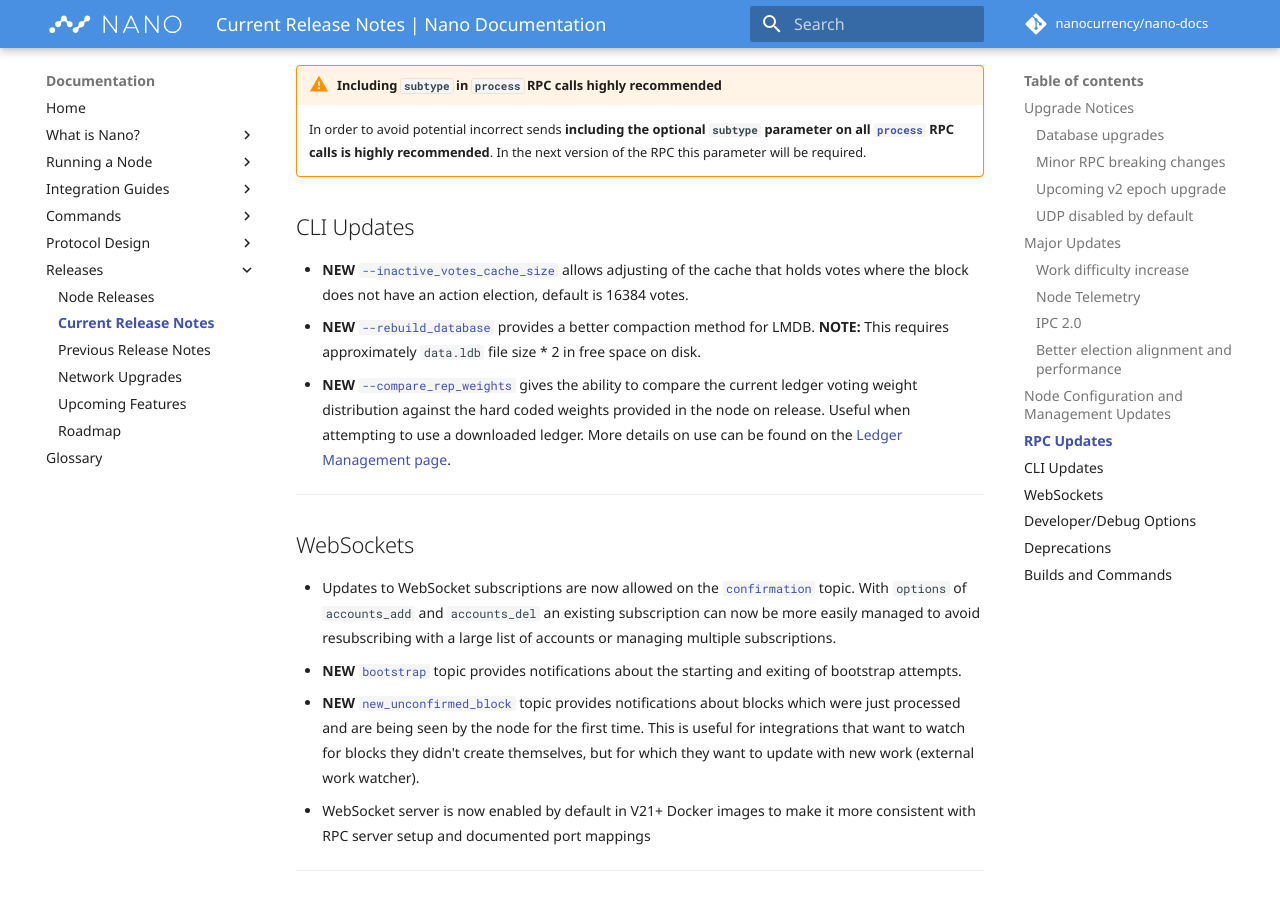
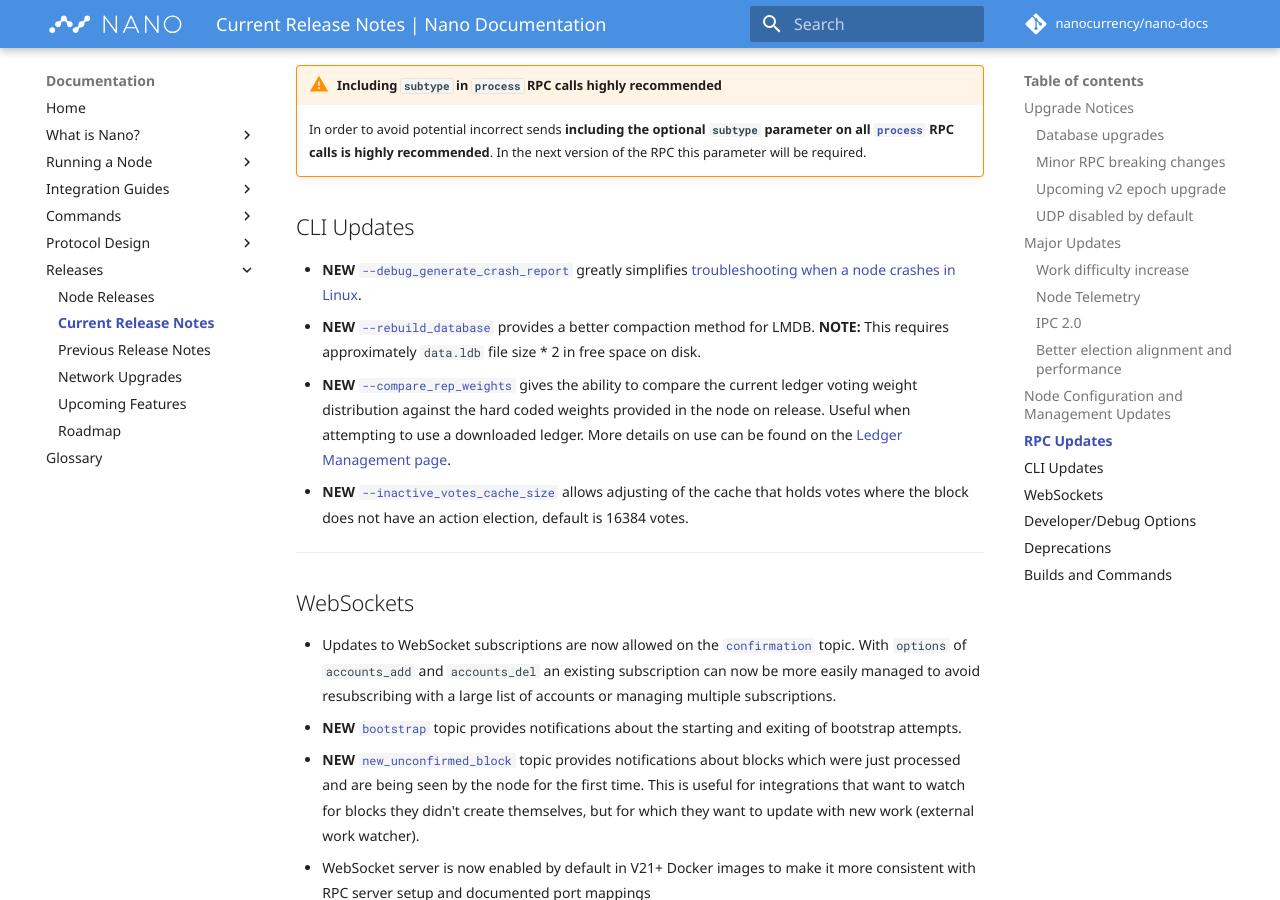
Before and after one commit to nanocurrency/nano-docs, an MkDocs documentation site: the page built from docs/releases/current-release-notes.md, in a window 1280 px wide and 900 px high, scrolled down 4323 px. Built offline with MkDocs 1.6.1 and Material for MkDocs 9.7.7, drawn with Linux system fonts in a browser that asks for light colours; comment, search, counter and statistics services are not loaded.

```diff
--- a/docs/releases/current-release-notes.md
+++ b/docs/releases/current-release-notes.md
@@ -95,9 +95,10 @@
 
 ## CLI Updates
 
-* **NEW** [`--inactive_votes_cache_size`](/commands/command-line-interface/#-inactive_votes_cache_size) allows adjusting of the cache that holds votes where the block does not have an action election, default is 16384 votes.
-* **NEW** [`--rebuild_database`](/commands/command-line-interface/#-rebuild_database) provides a better compaction method for LMDB. **NOTE:** This requires approximately `data.ldb` file size * 2 in free space on disk.
-* **NEW** [`--compare_rep_weights`](/commands/command-line-interface/#-compare_rep_weights) gives the ability to compare the current ledger voting weight distribution against the hard coded weights provided in the node on release. Useful when attempting to use a downloaded ledger. More details on use can be found on the [Ledger Management page](/running-a-node/ledger-management).
+* **NEW** [`--debug_generate_crash_report`](../commands/command-line-interface.md#-debug_generate_crash_report) greatly simplifies [troubleshooting when a node crashes in Linux](../running-a-node/troubleshooting.md#what-to-do-if-the-node-crashes-linux).
+* **NEW** [`--rebuild_database`](../commands/command-line-interface.md#-rebuild_database) provides a better compaction method for LMDB. **NOTE:** This requires approximately `data.ldb` file size * 2 in free space on disk.
+* **NEW** [`--compare_rep_weights`](../commands/command-line-interface.md#-compare_rep_weights) gives the ability to compare the current ledger voting weight distribution against the hard coded weights provided in the node on release. Useful when attempting to use a downloaded ledger. More details on use can be found on the [Ledger Management page](../running-a-node/ledger-management.md).
+* **NEW** [`--inactive_votes_cache_size`](../commands/command-line-interface.md#-inactive_votes_cache_size) allows adjusting of the cache that holds votes where the block does not have an action election, default is 16384 votes.
 
 ---
 
```
